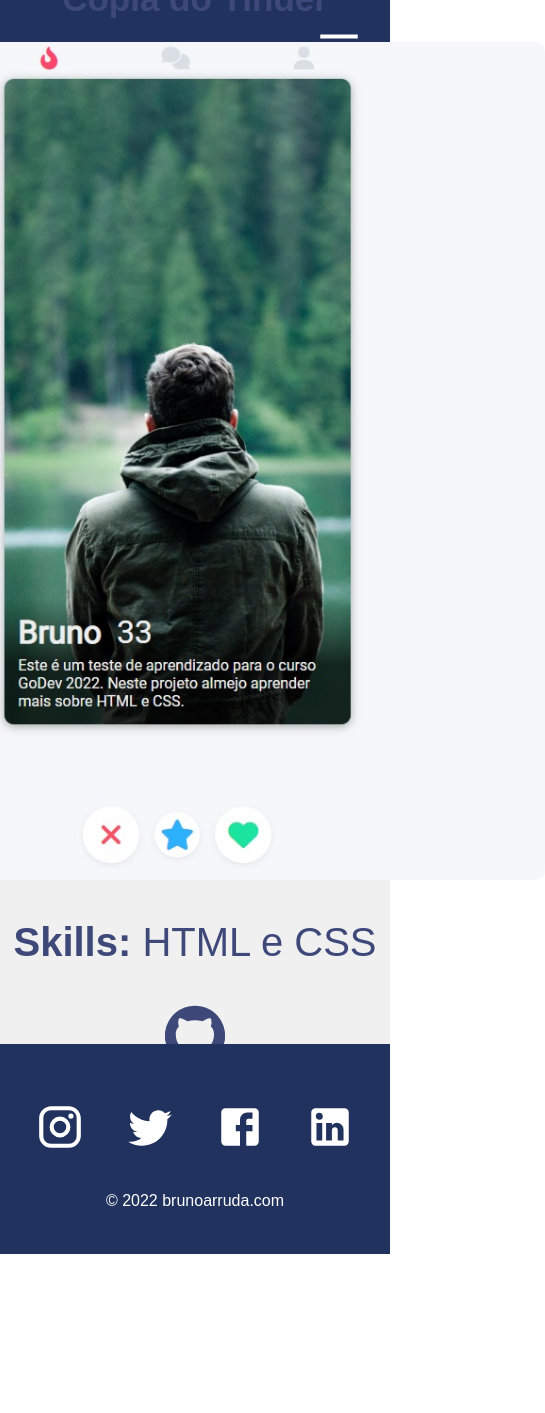
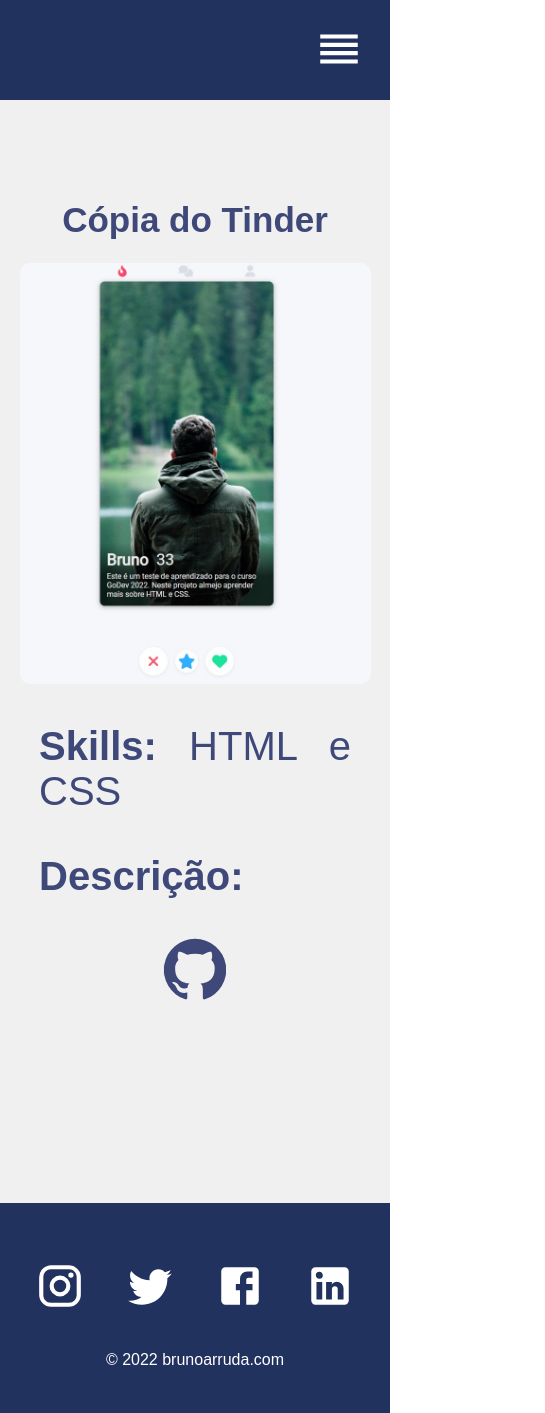
Before and after one commit to bruno-arruda-dev/Bruno-Arruda, a React (Create React App) app: page /projetos/1 in a window 390 px wide. Shown: the whole page, 545 px wide, since content can reach past the window. Before the commit the page ends 1254 px from the top, so only its background shows below. Built offline with nearby package versions, Linux system fonts and the light colour scheme.

Commit message:
Adicionadas mais propriedades ao helper ListaProjeto, animações e responsividade da página do projeto foi aprimorada

```diff
--- a/src/components/helpers/ListaProjetos.js
+++ b/src/components/helpers/ListaProjetos.js
@@ -8,6 +8,9 @@ export const ListaProjetos = [
         nome: "HackADev - Venda de roupas de academia",
         imagem: HackADev,
         skills: "React, JavaScript, HTML, CSS",
+        descricao1: "Este projeto está em sua segunda etapa e está sendo desenvolvido durante o curso ministrado pela Imã Learning Place, turma GODEV 2022 da qual faço parte com orgulho.",
+        descricao2: "Nele estou colaborando ao desenvolver as páginas de Login, Cadastro, Recuperação de Senha e Termos de Uso.",
+        link: "https://github.com/JalissonBarbosa/HackaDev-2-etapa",
     },
     {
         nome: "Cópia do Tinder",
--- a/src/pages/ProjetoDisplay.js
+++ b/src/pages/ProjetoDisplay.js
@@ -13,8 +13,14 @@ function ProjetoDisplay() {
     <div className='project'>
         <h1>{project.nome}</h1>
         <img src={project.imagem} />
-        <p><b>Skills:</b> {project.skills}</p>
-        <GitHubIcon />
+        <div className='descricao'>
+          <p><b>Skills:</b> {project.skills}</p>
+          <p><b>Descrição:</b> {project.descricao1}</p>
+          <p className='resumo'>{project.descricao2}</p>
+        </div>
+        <a href={project.link} target="_blank">
+          <GitHubIcon />
+        </a>
     </div>
   )
 }
--- a/src/styles/Home.css
+++ b/src/styles/Home.css
@@ -6,8 +6,7 @@
 
 @keyframes avatarMovimento {
   0% {transform: translateY(0px);}
-  33% {transform: translateY(-20px);}
-  66% {transform: translateY(20px);}
+  50% {transform: translateY(50px);}
   100% {transform: translateY(0px);}
 }
 
@@ -34,7 +33,7 @@
   height: 30%;
   position: relative;
   animation:  avatarSurgir 1s ease-in-out 0s,
-              avatarMovimento 3s ease-in-out 1.5s infinite;
+              avatarMovimento 5s ease-in-out 1.5s infinite;
 }
 
 .avatarConteiner img {
--- a/src/styles/ProjectDisplay.css
+++ b/src/styles/ProjectDisplay.css
@@ -1,6 +1,13 @@
+@keyframes pulsar {
+  0% {transform: scale(1.09)}
+  25% {transform: scale(1)}
+  50% {transform: scale(1.05)}
+  100% {transform: scale(1)}
+}
+
 .project {
   width: 100%;
-  height: calc(100vh - 100px);
+  min-height: calc(100vh - 100px);
   display: flex;
   justify-content: center;
   align-items: center;
@@ -13,8 +20,20 @@
   font-size: 35px;
 }
 .project img {
-  width: 700px;
+  width: 90%;
+  height: 90%;
+  max-width: auto;
+  max-height: auto;
   border-radius: 10px;
+}
+
+.descricao {
+  text-align: justify;
+  padding: 0 10% 0 10%;
+}
+
+.resumo {
+  text-indent: 10ch;
 }
 
 .project p {
@@ -25,4 +44,16 @@
 .project svg {
   font-size: 60px;
   color: #3e497a;
+  transition: transform 1s;
+  /* animation: pulsar .5s infinite; */
+  animation-name: pulsar;
+  animation-duration: 1s;
+  animation-delay: 2s;
+  animation-iteration-count: infinite;
 }
+
+.project svg:hover {
+  transform: scale(1.5);
+  color: #e9d35b;
+  animation: none;
+}
--- a/src/styles/Projects.css
+++ b/src/styles/Projects.css
@@ -37,7 +37,7 @@
 .projectItem:hover {
   box-shadow: 0px 3px 15px rgba(0, 0, 0, 0.5);
   cursor: pointer;
-  transform: scale(1.02);
+  transform: translateY(-20px);
 }
 
 .projectItem .bgImage {
```
